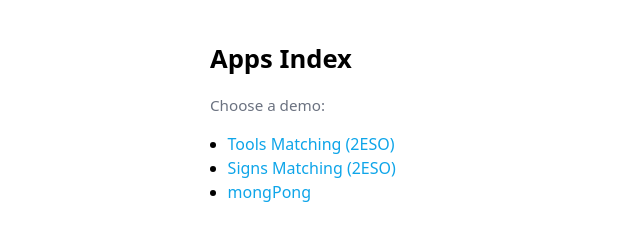
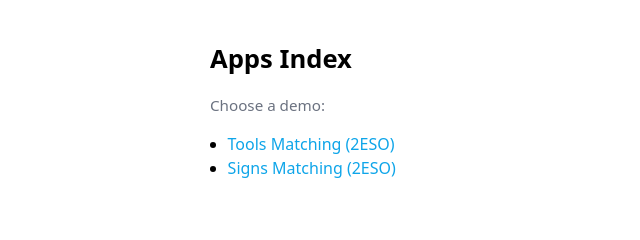
Before and after one commit to rattattaman/apps, a plain HTML site: page index.html in a window 1280 px wide. Shown: the whole page, without its empty margins (0-640 px from the left). Drawn offline with Linux system fonts and the light colour scheme.

Commit message:
index: remove mongPong link

```diff
--- a/index.html
+++ b/index.html
@@ -23,7 +23,6 @@
   <ul>
     <li><a href="tools-matching/index.html">Tools Matching (2ESO)</a></li>
     <li><a href="signs-matching/index.html">Signs Matching (2ESO)</a></li>
-    <li><a href="mongpong/index.html">mongPong</a></li>
   </ul>
 </body>
 </html>
```
Also changed, not shown: 1 other file.
